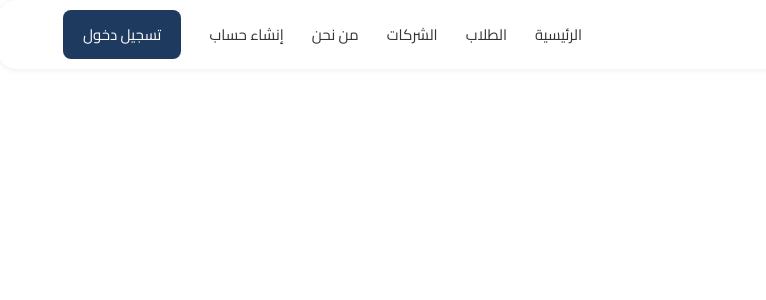
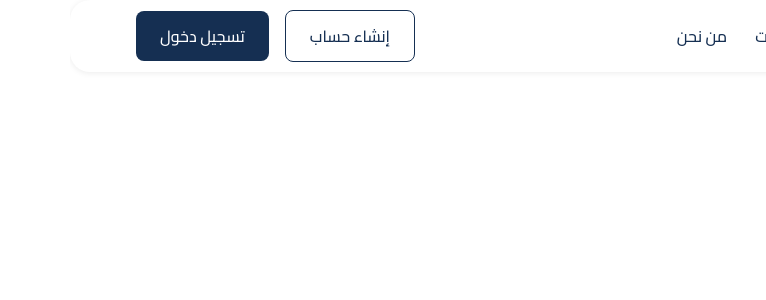
Before and after one commit to Go-Traniee/Frontend_Repo, a React (Vite) app: page / in a window 1280 px wide. Shown: the top 300 px of the page, without its empty margins (514-1280 px from the left). Built offline with nearby package versions, Linux system fonts and the light colour scheme.

Commit message:
Update Navbar

```diff
--- a/src/Navbar.css
+++ b/src/Navbar.css
@@ -7,25 +7,51 @@
   border-radius: 20px;
   box-shadow: 0 1px 6px rgba(0, 0, 0, 0.08);
 }
-.navbar-logo {
-  font-weight: 700;
-  font-size: 22px;
-  color: #1e3a5f;
-  text-decoration: none;
+
+.navbar-logo-img {
+  height: 40px;
+  width: auto;
 }
+
 .navbar-links {
   display: flex;
   gap: 28px;
   align-items: center;
 }
+
 .navbar-links a {
   text-decoration: none;
-  color: #333;
-  font-size: 15px;
+  color: #152F52;
+  font-family: 'Cairo', sans-serif;
+  font-weight: 500;
+  font-size: 16px;
 }
+
+.navbar-actions {
+  display: flex;
+  gap: 16px;
+  align-items: center;
+}
+
 .navbar-btn {
-  background: #1e3a5f;
+  background: #152F52;
   color: #fff !important;
-  padding: 10px 20px;
+  padding: 10px 24px;
   border-radius: 8px;
+  text-decoration: none;
+  font-family: 'Cairo', sans-serif;
+  font-weight: 500;
+  font-size: 16px;
 }
+
+.navbar-btn-outline {
+  background: transparent;
+  color: #152F52 !important;
+  padding: 10px 24px;
+  border-radius: 8px;
+  border: 1px solid #152F52;
+  text-decoration: none;
+  font-family: 'Cairo', sans-serif;
+  font-weight: 500;
+  font-size: 16px;
+}
--- a/src/components/common/Navbar.jsx
+++ b/src/components/common/Navbar.jsx
@@ -1,18 +1,23 @@
 import { Link } from "react-router-dom";
+import logo from "../../assets/logo.png";
 import "../../Navbar.css";
 
 function Navbar() {
   return (
     <nav className="navbar">
-      <Link to="/" className="navbar-logo">GT</Link>
+      <Link to="/">
+        <img src={logo} alt="GoTrainee" className="navbar-logo-img" />
+      </Link>
       <div className="navbar-links">
         <Link to="/">الرئيسية</Link>
         <Link to="/students">الطلاب</Link>
         <Link to="/organizations">الشركات</Link>
         <Link to="/about">من نحن</Link>
-        <Link to="/register">إنشاء حساب</Link>
-        <Link to="/login" className="navbar-btn">تسجيل دخول</Link>
       </div>
+     <div className="navbar-actions">
+   <Link to="/register" className="navbar-btn-outline">إنشاء حساب</Link>
+   <Link to="/login" className="navbar-btn">تسجيل دخول</Link>
+ </div>
     </nav>
   );
 }
```
Also changed, not shown: src/assets/landing-hero.png (added), src/assets/logo.png (added).
